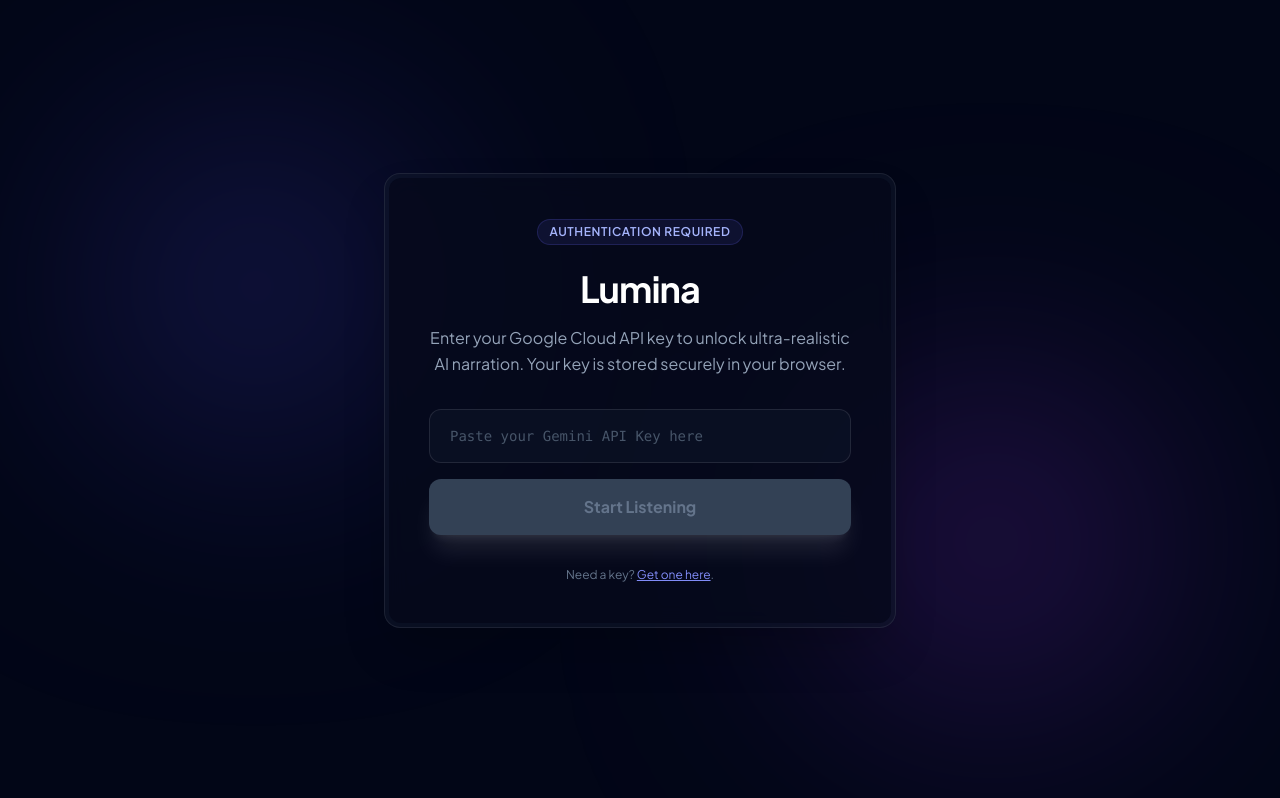
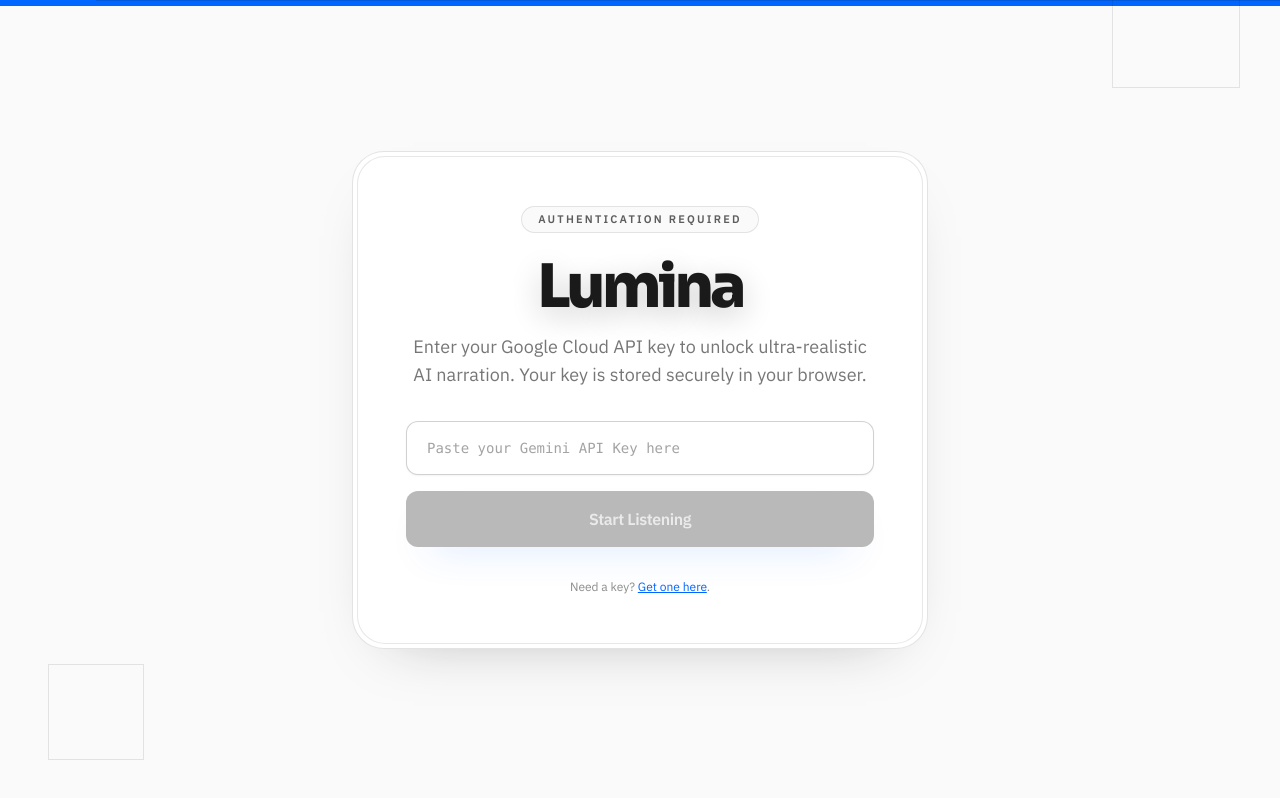
Before and after one commit to thecraigd/lumina, a React (Vite) app: page / in a window 1280 px wide. Built offline with nearby package versions, Linux system fonts and the light colour scheme.

Commit message:
newspaper-type design

```diff
--- a/App.tsx
+++ b/App.tsx
@@ -481,27 +481,29 @@
   // --- Rendering ---
 
   if (isCheckingKey) {
-     return <div className="min-h-screen bg-slate-950 flex items-center justify-center text-slate-500">Loading...</div>;
+     return <div className="min-h-screen bg-paper flex items-center justify-center text-ink/60">Loading...</div>;
   }
 
   // API Key Gate / Landing Page
   if (!isAuthenticated) {
     return (
-      <div className="min-h-screen relative text-slate-200 flex flex-col items-center justify-center p-4 overflow-hidden">
+      <div className="min-h-screen relative flex items-center justify-center px-4 py-16 text-ink overflow-hidden">
         {/* Background */}
         <div className="fixed inset-0 pointer-events-none z-0">
-           <div className="absolute top-20 left-20 w-96 h-96 bg-indigo-600 rounded-full mix-blend-multiply filter blur-[128px] opacity-20 animate-blob"></div>
-           <div className="absolute bottom-20 right-20 w-96 h-96 bg-purple-600 rounded-full mix-blend-multiply filter blur-[128px] opacity-20 animate-blob animation-delay-2000"></div>
+           <div className="absolute top-0 left-0 right-0 h-px bg-ink/15"></div>
+           <div className="absolute top-0 left-0 h-1 w-24 bg-accent"></div>
+           <div className="absolute -top-10 right-10 h-32 w-32 border border-ink/10"></div>
+           <div className="absolute bottom-10 left-12 h-24 w-24 border border-ink/10"></div>
         </div>
 
-        <div className="relative z-10 glass-panel max-w-lg w-full rounded-2xl p-1 shadow-2xl animate-fade-in">
-          <div className="bg-obsidian/60 rounded-xl p-10 text-center space-y-8">
+        <div className="relative z-10 glass-panel max-w-xl w-full rounded-[32px] p-1 shadow-luxe animate-rise">
+          <div className="relative bg-white rounded-[28px] p-10 sm:p-12 text-center space-y-8 border border-ink/10">
             <div className="space-y-4">
-              <div className="inline-flex items-center gap-2 px-3 py-1 rounded-full bg-indigo-500/10 border border-indigo-500/20 mb-2">
-                 <span className="text-xs font-semibold text-indigo-300 tracking-wider uppercase">Authentication Required</span>
+              <div className="inline-flex items-center gap-2 px-4 py-1 rounded-full bg-paper border border-ink/10 mb-2">
+                 <span className="text-[11px] font-semibold text-ink/70 tracking-[0.2em] uppercase">Authentication Required</span>
               </div>
-              <h1 className="text-4xl font-bold text-white tracking-tight">Lumina</h1>
-              <p className="text-slate-400 leading-relaxed">
+              <h1 className="text-5xl sm:text-6xl font-display font-extrabold tracking-[-0.06em] text-ink text-glow">Lumina</h1>
+              <p className="text-ink/60 leading-relaxed text-base sm:text-lg">
                 Enter your Google Cloud API key to unlock ultra-realistic AI narration. Your key is stored securely in your browser.
               </p>
             </div>
@@ -513,13 +515,13 @@
                   value={apiKey}
                   onChange={(e) => setApiKey(e.target.value)}
                   placeholder="Paste your Gemini API Key here"
-                  className="w-full bg-slate-900/50 border border-white/10 rounded-xl px-5 py-4 text-slate-100 placeholder-slate-600 focus:outline-none focus:border-indigo-500/50 focus:ring-1 focus:ring-indigo-500/50 transition-all text-sm font-mono"
+                  className="w-full bg-white border border-ink/20 rounded-xl px-5 py-4 text-ink placeholder-ink/40 focus:outline-none focus:border-accent focus:ring-2 focus:ring-accent/20 transition-all text-sm font-mono shadow-sm"
                   required
                 />
                 <button
                   type="submit"
                   disabled={!apiKey.trim()}
-                  className="w-full py-4 px-6 bg-white disabled:bg-slate-700 disabled:text-slate-500 text-slate-900 font-bold rounded-xl hover:bg-slate-200 transition-all shadow-xl shadow-white/10 active:scale-95 flex items-center justify-center gap-2"
+                  className="w-full py-4 px-6 bg-accent disabled:bg-ink/30 disabled:text-white/70 text-white font-semibold rounded-xl hover:bg-accent/90 transition-all shadow-glow active:scale-[0.99] flex items-center justify-center gap-2 tracking-tight"
                 >
                   Start Listening
                 </button>
@@ -527,15 +529,15 @@
             ) : (
               <button
                 onClick={handleConnectApiKey}
-                className="w-full py-4 px-6 bg-white text-slate-900 font-bold rounded-xl hover:bg-slate-200 transition-all shadow-xl shadow-white/10 active:scale-95 flex items-center justify-center gap-2"
+                className="w-full py-4 px-6 bg-accent text-white font-semibold rounded-xl hover:bg-accent/90 transition-all shadow-glow active:scale-[0.99] flex items-center justify-center gap-2 tracking-tight"
               >
                 <svg className="w-5 h-5" viewBox="0 0 24 24" fill="currentColor"><path d="M12.545,10.539h-4.817c-0.347,0.789-0.963,1.405-1.751,1.751v2.859h-1.928v-2.859c-0.789-0.347-1.405-0.963-1.751-1.751H1.539v-1.928h0.759c0.347-0.789,0.963-1.405,1.751-1.751V4.001h1.928v2.859c0.789,0.347,1.405,0.963,1.751,1.751h3.333l1.106-2.211l1.642,1.642l-2.211,1.106h2.298V10.539z M19.461,12.545h-2.298l2.211,1.106l-1.642,1.642l-1.106-2.211h-3.333c-0.347,0.789-0.963,1.405-1.751,1.751v2.859h-1.928v-2.859c-0.789-0.347-1.405-0.963-1.751-1.751H6.002v-1.928h1.862c0.347-0.789,0.963-1.405,1.751-1.751V7.544h1.928v2.859c0.789,0.347,1.405,0.963,1.751,1.751h4.817V12.545z"/></svg>
                 Connect API Key
               </button>
             )}
 
-            <p className="text-xs text-slate-500">
-              Need a key? <a href="https://ai.google.dev/gemini-api/docs/billing" target="_blank" rel="noopener noreferrer" className="text-indigo-400 hover:text-indigo-300 underline">Get one here</a>.
+            <p className="text-xs text-ink/50">
+              Need a key? <a href="https://ai.google.dev/gemini-api/docs/billing" target="_blank" rel="noopener noreferrer" className="text-accent hover:text-accent/80 underline">Get one here</a>.
             </p>
           </div>
         </div>
@@ -546,7 +548,7 @@
   // --- Main App ---
 
   return (
-    <div className="min-h-screen relative text-slate-200 flex flex-col items-center py-12 px-4 sm:px-6 lg:px-8 pb-32 overflow-hidden selection:bg-indigo-500/30 selection:text-indigo-100">
+    <div className="min-h-screen relative text-ink flex flex-col items-center py-12 px-4 sm:px-6 lg:px-10 pb-36 overflow-hidden selection:bg-accent/20 selection:text-ink">
 
       {/* Settings Modal */}
       <SettingsModal
@@ -556,80 +558,82 @@
         onVoiceChange={handleVoiceChange}
       />
 
-      {/* Logout Button (small) */}
-      <button
-        onClick={handleLogout}
-        className="absolute top-4 left-4 text-xs font-medium text-slate-600 hover:text-red-400 transition-colors z-50 uppercase tracking-widest"
-      >
-        Disconnect
-      </button>
-
       {/* Ambient Background Effects */}
       <div className="fixed inset-0 pointer-events-none z-0">
-         <div className="absolute top-0 -left-4 w-96 h-96 bg-indigo-600 rounded-full mix-blend-multiply filter blur-[128px] opacity-20 animate-blob"></div>
-         <div className="absolute top-0 -right-4 w-96 h-96 bg-purple-600 rounded-full mix-blend-multiply filter blur-[128px] opacity-20 animate-blob animation-delay-2000"></div>
-         <div className="absolute -bottom-8 left-20 w-96 h-96 bg-blue-600 rounded-full mix-blend-multiply filter blur-[128px] opacity-20 animate-blob animation-delay-4000"></div>
+         <div className="absolute top-0 left-0 right-0 h-px bg-ink/10"></div>
+         <div className="absolute top-0 left-0 h-1 w-24 bg-accent"></div>
+         <div className="absolute right-10 top-16 h-40 w-40 border border-ink/10"></div>
+         <div className="absolute left-8 bottom-16 h-28 w-28 border border-ink/10"></div>
       </div>
 
-      <header className="relative z-10 w-full max-w-4xl mb-12 text-center space-y-4 animate-fade-in">
-
-        {/* Settings Button */}
+      <header className="relative z-10 w-full max-w-6xl mb-12 text-center space-y-6 animate-rise">
+        <div className="hero-grid" aria-hidden="true"></div>
+        <div className="relative z-10 flex flex-wrap items-center justify-between gap-4">
+          <div className="inline-flex items-center gap-2 px-4 py-1 rounded-full bg-paper border border-ink/15">
+            <span className="flex h-2 w-2 rounded-full bg-accent"></span>
+            <span className="text-[11px] font-semibold text-ink/70 tracking-[0.2em] uppercase">Powered by Gemini</span>
+          </div>
+          <div className="flex items-center gap-2 bg-paper border border-ink/15 rounded-full p-1 pl-2">
             <button
               onClick={() => setIsSettingsOpen(true)}
-          className="absolute top-0 right-0 p-3 bg-white/5 border border-white/10 rounded-xl hover:bg-white/10 transition-colors group z-50"
+              className="p-2 bg-white border border-ink/15 rounded-full hover:bg-paper transition-colors group"
               aria-label="Settings"
             >
-          <svg className="w-5 h-5 text-slate-400 group-hover:text-white transition-colors" fill="none" viewBox="0 0 24 24" stroke="currentColor">
+              <svg className="w-5 h-5 text-ink/60 group-hover:text-ink transition-colors" fill="none" viewBox="0 0 24 24" stroke="currentColor">
                 <path strokeLinecap="round" strokeLinejoin="round" strokeWidth={2} d="M10.325 4.317c.426-1.756 2.924-1.756 3.35 0a1.724 1.724 0 002.573 1.066c1.543-.94 3.31.826 2.37 2.37a1.724 1.724 0 001.065 2.572c1.756.426 1.756 2.924 0 3.35a1.724 1.724 0 00-1.066 2.573c.94 1.543-.826 3.31-2.37 2.37a1.724 1.724 0 00-2.572 1.065c-.426 1.756-2.924 1.756-3.35 0a1.724 1.724 0 00-2.573-1.066c-1.543.94-3.31-.826-2.37-2.37a1.724 1.724 0 00-1.065-2.572c-1.756-.426-1.756-2.924 0-3.35a1.724 1.724 0 001.066-2.573c-.94-1.543.826-3.31 2.37-2.37.996.608 2.296.07 2.572-1.065z" />
                 <path strokeLinecap="round" strokeLinejoin="round" strokeWidth={2} d="M15 12a3 3 0 11-6 0 3 3 0 016 0z" />
               </svg>
             </button>
+            <button
+              onClick={handleLogout}
+              className="px-4 py-2 text-[11px] font-semibold tracking-[0.2em] uppercase text-ink/60 border border-ink/15 rounded-full hover:text-ink hover:border-ink/30 transition-colors bg-white"
+            >
+              Disconnect
+            </button>
+          </div>
+        </div>
 
-        <div className="inline-flex items-center gap-2 px-3 py-1 rounded-full bg-white/5 border border-white/10 mb-2">
-            <span className="flex h-2 w-2 rounded-full bg-emerald-500"></span>
-            <span className="text-xs font-medium text-slate-300 tracking-wide uppercase">Powered by Gemini</span>
-        </div>
-        <h1 className="text-5xl sm:text-7xl font-extrabold tracking-tight text-transparent bg-clip-text bg-gradient-to-br from-white via-indigo-100 to-indigo-400 text-glow">
+        <h1 className="relative z-10 text-6xl sm:text-8xl font-display font-extrabold tracking-[-0.06em] leading-[0.9] text-ink text-glow">
           Lumina
         </h1>
-        <p className="text-lg text-slate-400 max-w-lg mx-auto leading-relaxed">
+        <p className="relative z-10 text-base sm:text-lg text-ink/60 max-w-2xl mx-auto leading-relaxed">
           Transform the web into your personal audio library with realistic AI narration.
         </p>
       </header>
 
-      <main className="relative z-10 w-full max-w-4xl space-y-8 animate-fade-in" style={{animationDelay: '0.1s'}}>
+      <main className="relative z-10 w-full max-w-6xl space-y-10 animate-rise" style={{animationDelay: '0.1s'}}>
 
         {/* Input Card */}
-        <div className="glass-panel p-1 rounded-2xl shadow-2xl shadow-indigo-500/10">
-          <div className="bg-obsidian/50 rounded-xl p-6 sm:p-8">
+        <div className="glass-panel rounded-[24px] shadow-luxe">
+          <div className="bg-paper rounded-[22px] p-6 sm:p-8 lg:p-10 border border-ink/10">
 
             {/* Tabs */}
-            <div className="flex gap-6 mb-6 border-b border-white/5">
+            <div className="flex items-center gap-6 border-b border-ink/10 mb-6">
               <button
                 onClick={() => handleModeChange('url')}
-                className={`pb-4 text-sm font-semibold tracking-wide transition-all relative ${
+                className={`pb-3 text-xs font-semibold tracking-[0.2em] transition-all relative ${
                   mode === 'url'
-                    ? 'text-white'
-                    : 'text-slate-500 hover:text-slate-300'
+                    ? 'text-ink'
+                    : 'text-ink/40 hover:text-ink'
                 }`}
               >
                 Article URL
-                {mode === 'url' && <span className="absolute bottom-0 left-0 w-full h-0.5 bg-indigo-500 shadow-[0_0_10px_rgba(99,102,241,0.5)]"></span>}
+                {mode === 'url' && <span className="absolute bottom-0 left-0 h-0.5 w-full bg-accent"></span>}
               </button>
               <button
                 onClick={() => handleModeChange('text')}
-                className={`pb-4 text-sm font-semibold tracking-wide transition-all relative ${
+                className={`pb-3 text-xs font-semibold tracking-[0.2em] transition-all relative ${
                   mode === 'text'
-                    ? 'text-white'
-                    : 'text-slate-500 hover:text-slate-300'
+                    ? 'text-ink'
+                    : 'text-ink/40 hover:text-ink'
                 }`}
               >
                 Paste Text
-                {mode === 'text' && <span className="absolute bottom-0 left-0 w-full h-0.5 bg-indigo-500 shadow-[0_0_10px_rgba(99,102,241,0.5)]"></span>}
+                {mode === 'text' && <span className="absolute bottom-0 left-0 h-0.5 w-full bg-accent"></span>}
               </button>
             </div>
 
-            <div className="flex flex-col sm:flex-row gap-4 items-stretch">
+            <div className="flex flex-col sm:flex-row gap-4 items-center">
               {mode === 'url' && (
                 <div className="relative flex-1 group">
                   <input
@@ -637,10 +641,10 @@
                     placeholder="https://..."
                     value={url}
                     onChange={(e) => setUrl(e.target.value)}
-                    className="w-full bg-slate-900/50 border border-white/10 rounded-xl px-5 py-4 text-slate-100 placeholder-slate-600 focus:outline-none focus:border-indigo-500/50 focus:ring-1 focus:ring-indigo-500/50 transition-all font-mono text-sm"
+                    className="w-full bg-white border border-ink/20 rounded-xl px-5 py-4 text-ink placeholder-ink/40 focus:outline-none focus:border-accent focus:ring-2 focus:ring-accent/20 transition-all font-mono text-sm shadow-sm"
                     onKeyDown={(e) => e.key === 'Enter' && handleFetchContent()}
                   />
-                  <div className="absolute inset-0 rounded-xl bg-gradient-to-r from-indigo-500/20 to-purple-500/20 opacity-0 group-hover:opacity-100 pointer-events-none transition-opacity duration-500 -z-10 blur-sm"></div>
+                  <div className="absolute inset-0 rounded-xl bg-accent/10 opacity-0 group-hover:opacity-100 pointer-events-none transition-opacity duration-500 -z-10"></div>
                 </div>
               )}
 
@@ -650,7 +654,7 @@
                     placeholder="Paste your content..."
                     value={rawText}
                     onChange={(e) => setRawText(e.target.value)}
-                    className="w-full bg-slate-900/50 border border-white/10 rounded-xl px-5 py-4 text-slate-100 placeholder-slate-600 focus:outline-none focus:border-indigo-500/50 focus:ring-1 focus:ring-indigo-500/50 transition-all font-serif min-h-[100px]"
+                    className="w-full bg-white border border-ink/20 rounded-xl px-5 py-4 text-ink placeholder-ink/40 focus:outline-none focus:border-accent focus:ring-2 focus:ring-accent/20 transition-all font-sans min-h-[140px] shadow-sm"
                   />
                 </div>
               )}
@@ -660,12 +664,12 @@
                 disabled={isLoadingContent || status === 'playing'}
                 className="
                   relative overflow-hidden
-                  bg-indigo-600 hover:bg-indigo-500
-                  disabled:bg-slate-800 disabled:text-slate-600 disabled:cursor-not-allowed
-                  text-white font-bold tracking-wide
+                  bg-accent hover:bg-accent/90
+                  disabled:bg-ink/20 disabled:text-white/70 disabled:cursor-not-allowed
+                  text-white font-semibold tracking-tight
                   px-8 py-4 rounded-xl
                   transition-all duration-300
-                  shadow-lg shadow-indigo-500/20 hover:shadow-indigo-500/40
+                  shadow-glow hover:shadow-luxe
                   flex items-center justify-center min-w-[140px]
                   group
                 "
@@ -690,8 +694,8 @@
             </div>
 
             {error && (
-              <div className="mt-6 p-4 bg-red-500/10 border border-red-500/20 text-red-200 rounded-lg text-sm flex items-center gap-3 backdrop-blur-sm animate-fade-in">
-                <div className="bg-red-500/20 p-1.5 rounded-full">
+              <div className="mt-6 p-4 bg-red-50 border border-red-200 text-red-700 rounded-xl text-sm flex items-center gap-3 animate-fade-in">
+                <div className="bg-red-100 p-1.5 rounded-full">
                   <svg className="w-4 h-4" fill="none" stroke="currentColor" viewBox="0 0 24 24"><path strokeLinecap="round" strokeLinejoin="round" strokeWidth="2" d="M12 8v4m0 4h.01M21 12a9 9 0 11-18 0 9 9 0 0118 0z"></path></svg>
                 </div>
                 {error}
--- /dev/null
+++ b/index.css
@@ -0,0 +1,91 @@
+:root {
+  color-scheme: light;
+}
+
+*,
+*::before,
+*::after {
+  box-sizing: border-box;
+}
+
+body {
+  font-family: "IBM Plex Sans", sans-serif;
+  background-color: #fafafa;
+  color: #1a1a1a;
+  min-height: 100vh;
+  overflow-x: hidden;
+  position: relative;
+}
+
+body::after {
+  content: "";
+  position: fixed;
+  top: 0;
+  left: 0;
+  right: 0;
+  height: 6px;
+  background: #0066ff;
+  pointer-events: none;
+  z-index: 0;
+}
+
+#root {
+  position: relative;
+  z-index: 1;
+  min-height: 100vh;
+}
+
+::selection {
+  background: rgba(0, 102, 255, 0.2);
+  color: #1a1a1a;
+}
+
+::-webkit-scrollbar {
+  width: 8px;
+}
+
+::-webkit-scrollbar-track {
+  background: transparent;
+}
+
+::-webkit-scrollbar-thumb {
+  background: rgba(26, 26, 26, 0.25);
+  border-radius: 999px;
+}
+
+::-webkit-scrollbar-thumb:hover {
+  background: rgba(26, 26, 26, 0.4);
+}
+
+.glass-panel {
+  background: #ffffff;
+  border: 1px solid rgba(26, 26, 26, 0.12);
+  box-shadow: 0 24px 60px -40px rgba(26, 26, 26, 0.35);
+}
+
+.text-glow {
+  text-shadow: 0 8px 30px rgba(0, 0, 0, 0.2);
+}
+
+.animation-delay-2000 {
+  animation-delay: 2s;
+}
+
+.animation-delay-4000 {
+  animation-delay: 4s;
+}
+
+.hero-grid {
+  position: absolute;
+  inset: -20% 0 auto 0;
+  height: 240px;
+  background-image:
+    linear-gradient(90deg, rgba(26, 26, 26, 0.08) 1px, transparent 1px),
+    linear-gradient(180deg, rgba(26, 26, 26, 0.08) 1px, transparent 1px);
+  background-size: 140px 140px;
+  opacity: 0.2;
+  pointer-events: none;
+  z-index: 0;
+  mask-image: radial-gradient(circle at 50% 0%, black 0%, transparent 70%);
+  -webkit-mask-image: radial-gradient(circle at 50% 0%, black 0%, transparent 70%);
+}
--- a/index.html
+++ b/index.html
@@ -7,72 +7,45 @@
     <script src="https://cdn.tailwindcss.com"></script>
     <link rel="preconnect" href="https://fonts.googleapis.com">
     <link rel="preconnect" href="https://fonts.gstatic.com" crossorigin>
-    <link href="https://fonts.googleapis.com/css2?family=Lora:ital,wght@0,400;0,500;0,600;1,400&family=Plus+Jakarta+Sans:wght@300;400;500;600;700;800&display=swap" rel="stylesheet">
+    <link href="https://fonts.googleapis.com/css2?family=IBM+Plex+Sans:wght@300;400;500;600;700&family=Sora:wght@500;600;700;800&display=swap" rel="stylesheet">
     <script>
       tailwind.config = {
         theme: {
           extend: {
             fontFamily: {
-              sans: ['"Plus Jakarta Sans"', 'sans-serif'],
-              serif: ['"Lora"', 'serif'],
+              sans: ['"IBM Plex Sans"', 'sans-serif'],
+              serif: ['"IBM Plex Sans"', 'sans-serif'],
+              display: ['"Sora"', 'sans-serif'],
             },
             colors: {
-              obsidian: '#020617',
-              glass: 'rgba(255, 255, 255, 0.03)',
-              'glass-border': 'rgba(255, 255, 255, 0.08)',
-              'glass-hover': 'rgba(255, 255, 255, 0.08)',
+              ink: '#1A1A1A',
+              paper: '#FAFAFA',
+              line: '#E6E6E6',
+              accent: '#0066FF',
+            },
+            boxShadow: {
+              luxe: '0 28px 70px -50px rgba(26, 26, 26, 0.45)',
+              lifted: '0 16px 40px -28px rgba(26, 26, 26, 0.4)',
+              glow: '0 18px 40px -24px rgba(0, 102, 255, 0.45)',
             },
             animation: {
-              'blob': 'blob 10s infinite',
-              'fade-in': 'fadeIn 0.5s ease-out forwards',
+              'fade-in': 'fadeIn 0.7s ease-out both',
+              rise: 'rise 0.8s ease-out both',
             },
             keyframes: {
-              blob: {
-                '0%': { transform: 'translate(0px, 0px) scale(1)' },
-                '33%': { transform: 'translate(30px, -50px) scale(1.1)' },
-                '66%': { transform: 'translate(-20px, 20px) scale(0.9)' },
-                '100%': { transform: 'translate(0px, 0px) scale(1)' },
-              },
               fadeIn: {
                 '0%': { opacity: '0', transform: 'translateY(10px)' },
                 '100%': { opacity: '1', transform: 'translateY(0)' },
-              }
+              },
+              rise: {
+                '0%': { opacity: '0', transform: 'translateY(18px) scale(0.98)' },
+                '100%': { opacity: '1', transform: 'translateY(0) scale(1)' },
+              },
             }
           }
         }
       }
     </script>
-    <style>
-      body {
-        font-family: 'Plus Jakarta Sans', sans-serif;
-        background-color: #020617; /* Obsidian */
-        color: #f8fafc;
-        overflow-x: hidden;
-      }
-      /* Custom scrollbar */
-      ::-webkit-scrollbar {
-        width: 6px;
-      }
-      ::-webkit-scrollbar-track {
-        background: transparent;
-      }
-      ::-webkit-scrollbar-thumb {
-        background: #334155;
-        border-radius: 3px;
-      }
-      ::-webkit-scrollbar-thumb:hover {
-        background: #475569;
-      }
-      .glass-panel {
-        background: rgba(15, 23, 42, 0.6);
-        backdrop-filter: blur(12px);
-        -webkit-backdrop-filter: blur(12px);
-        border: 1px solid rgba(255, 255, 255, 0.08);
-      }
-      .text-glow {
-        text-shadow: 0 0 20px rgba(99, 102, 241, 0.5);
-      }
-    </style>
 <script type="importmap">
 {
   "imports": {
```
Also changed, not shown: components/ArticleDisplay.tsx (+12 -11 lines), components/ControlPanel.tsx (+6 -6 lines), components/PlayerBar.tsx (+10 -10 lines), components/SettingsModal.tsx (+9 -9 lines), 1 other file (tests, documents, lock files or other folders). Lines whose indentation alone changed are shown as unchanged.
